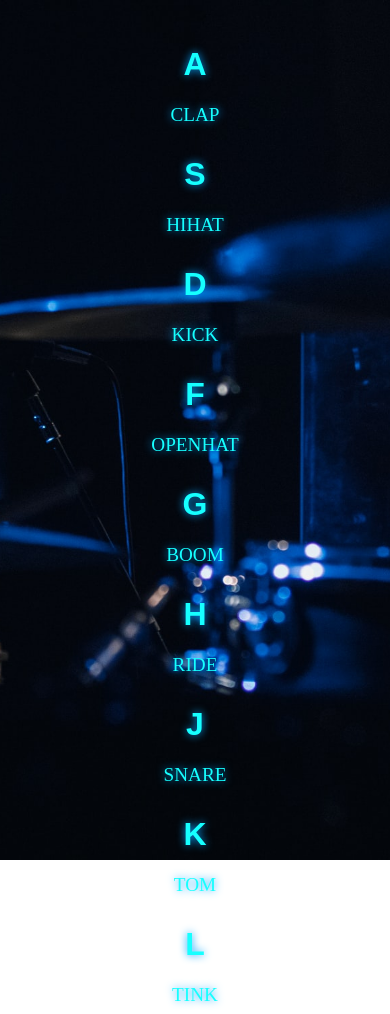
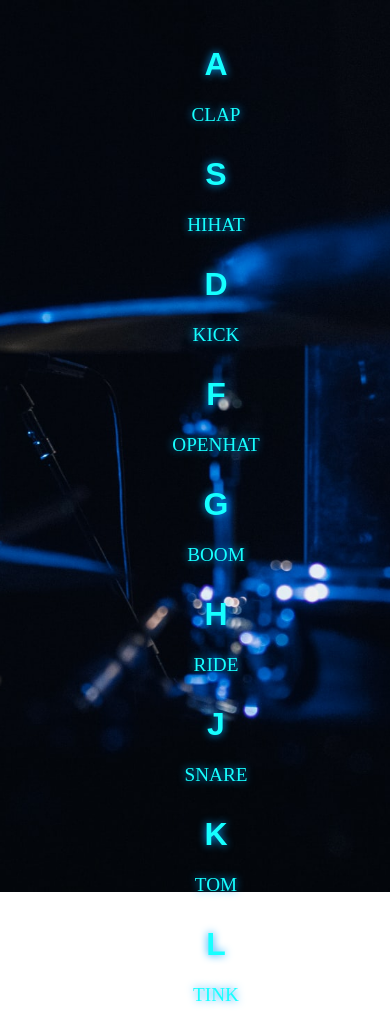
Before and after one commit to SobhanDash/drum-kit, a plain HTML site: page index.html in a window 390 px wide. Drawn offline with Linux system fonts and the light colour scheme.

Commit message:
style test: mobile responsiveness

```diff
--- a/style.css
+++ b/style.css
@@ -106,16 +106,17 @@ button{
         background-position: center;
     }
     .wrapper{
-        width: auto;
         display: flex;
         justify-content: center;
         align-items: center;
         margin: 0 8rem;
+        width: fit-content;
+        height: fit-content;
     }
     .container{
         flex-flow: row wrap;
         flex: 1 1 150px;
-        margin: 3rem auto 1rem auto;
+        margin: 1rem auto 1rem auto;
         justify-content: space-evenly;
     }
     .key{
```
